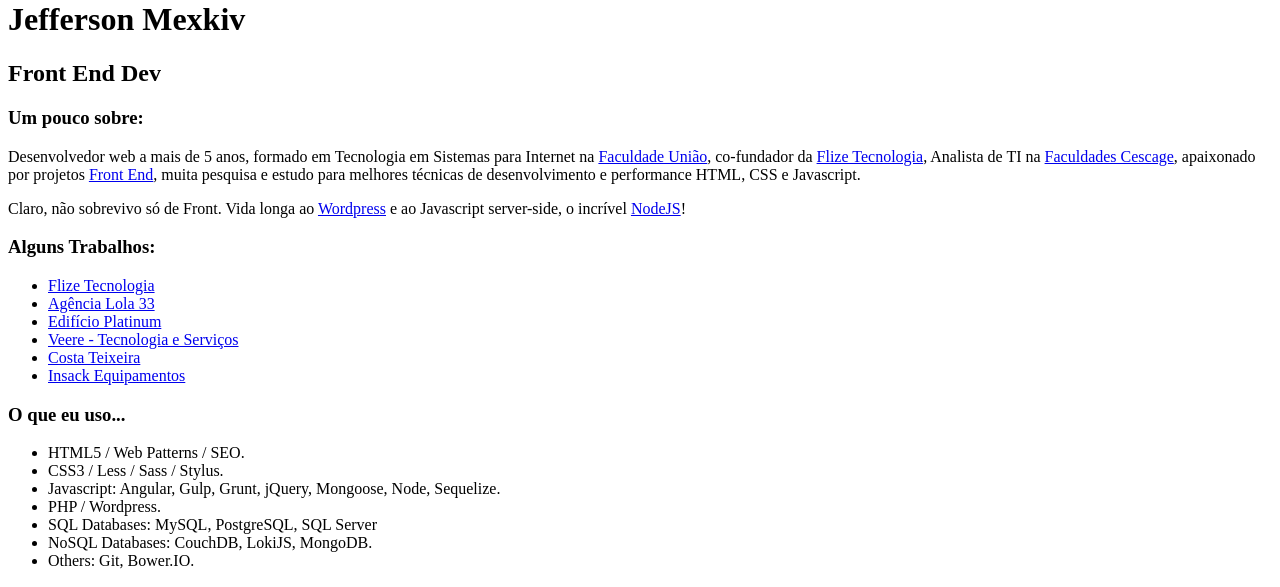
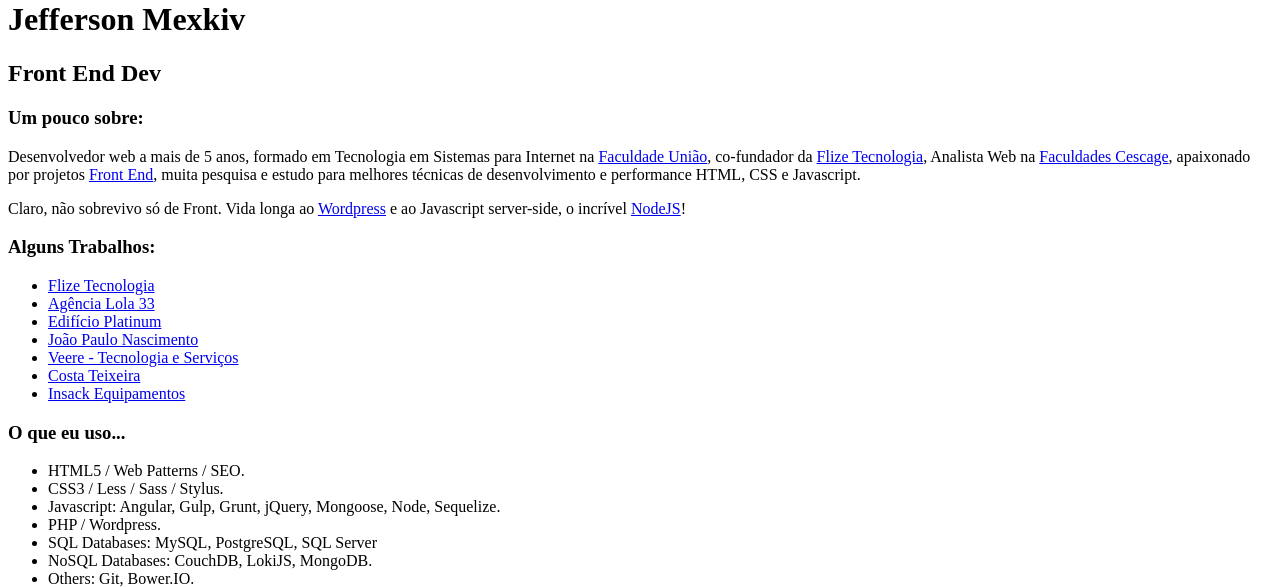
Before and after one commit to mexkiv/my-website, a PHP site: page / in a window 1280 px wide. Shown: the part 332-919 px from the top of the page. Run offline with PHP 8.4, Linux system fonts and the light colour scheme; some libraries are stand-ins or nearby versions.

Commit message:
text updated 270315

```diff
--- a/index.php
+++ b/index.php
@@ -62,7 +62,7 @@
 
 			<h3>Um pouco sobre:</h3>
 
-			<p>Desenvolvedor web a mais de 5 anos, formado em Tecnologia em Sistemas para Internet na <a href="http://uniao.edu.br" title="Ver mais sobre a Faculdade União">Faculdade União</a>, co-fundador da <a href="http://flize.com.br" title="Ver mais sobre Flize Tecnologia">Flize Tecnologia</a>, Analista de TI na <a href="http://cescage.edu.br" title="Ver mais sobre Cescage">Faculdades Cescage</a>, apaixonado por projetos <a href="http://pt.wikipedia.org/wiki/Front-end_e_back-end" title="Ver mais sobre Front End">Front End</a>, muita pesquisa e estudo para melhores técnicas de desenvolvimento e performance HTML, CSS e Javascript.</p>
+			<p>Desenvolvedor web a mais de 5 anos, formado em Tecnologia em Sistemas para Internet na <a href="http://uniao.edu.br" title="Ver mais sobre a Faculdade União">Faculdade União</a>, co-fundador da <a href="http://flize.com.br" title="Ver mais sobre Flize Tecnologia">Flize Tecnologia</a>, Analista Web na <a href="http://cescage.edu.br" title="Ver mais sobre Cescage">Faculdades Cescage</a>, apaixonado por projetos <a href="http://pt.wikipedia.org/wiki/Front-end_e_back-end" title="Ver mais sobre Front End">Front End</a>, muita pesquisa e estudo para melhores técnicas de desenvolvimento e performance HTML, CSS e Javascript.</p>
 			<p>Claro, não sobrevivo só de Front. Vida longa ao <a href="https://br.wordpress.org/" title="Ver mais sobre o Wordpress">Wordpress</a> e ao Javascript server-side, o incrível <a href="http://nodejs.org/" title="Ver mais sobre o NodeJS">NodeJS</a>!</p>
 
 		</article>
@@ -75,6 +75,7 @@
 				<li><a href="http://flize.com.br" title="Flize Tecnologia">Flize Tecnologia</a></li>
 				<li><a href="http://lola33.com.br" title="Agência Lola 33">Agência Lola 33</a></li>
 				<li><a href="http://edificioplatinum.com.br" title="Edifício Platinum">Edifício Platinum</a></li>
+				<li><a href="http://jpna.com.br" title="Edifício Platinum">João Paulo Nascimento</a></li>
 				<li><a href="http://veere.com.br" title="Veere - Tecnologia e Serviços">Veere - Tecnologia e Serviços</a></li>
 				<li><a href="http://costateixeira.com.br" title="Costa Teixeira">Costa Teixeira</a></li>
 				<li><a href="http://insack.com.br" title="Insack Equipamentos">Insack Equipamentos</a></li>
```
